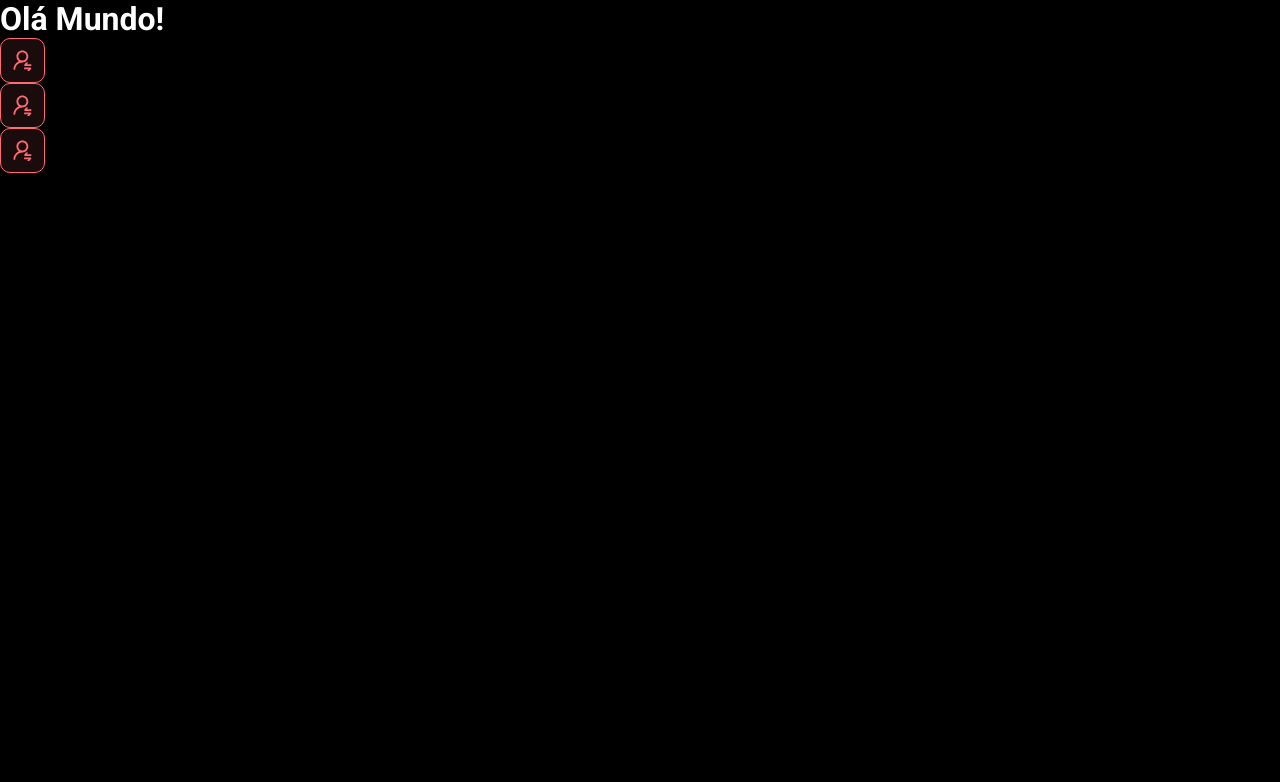
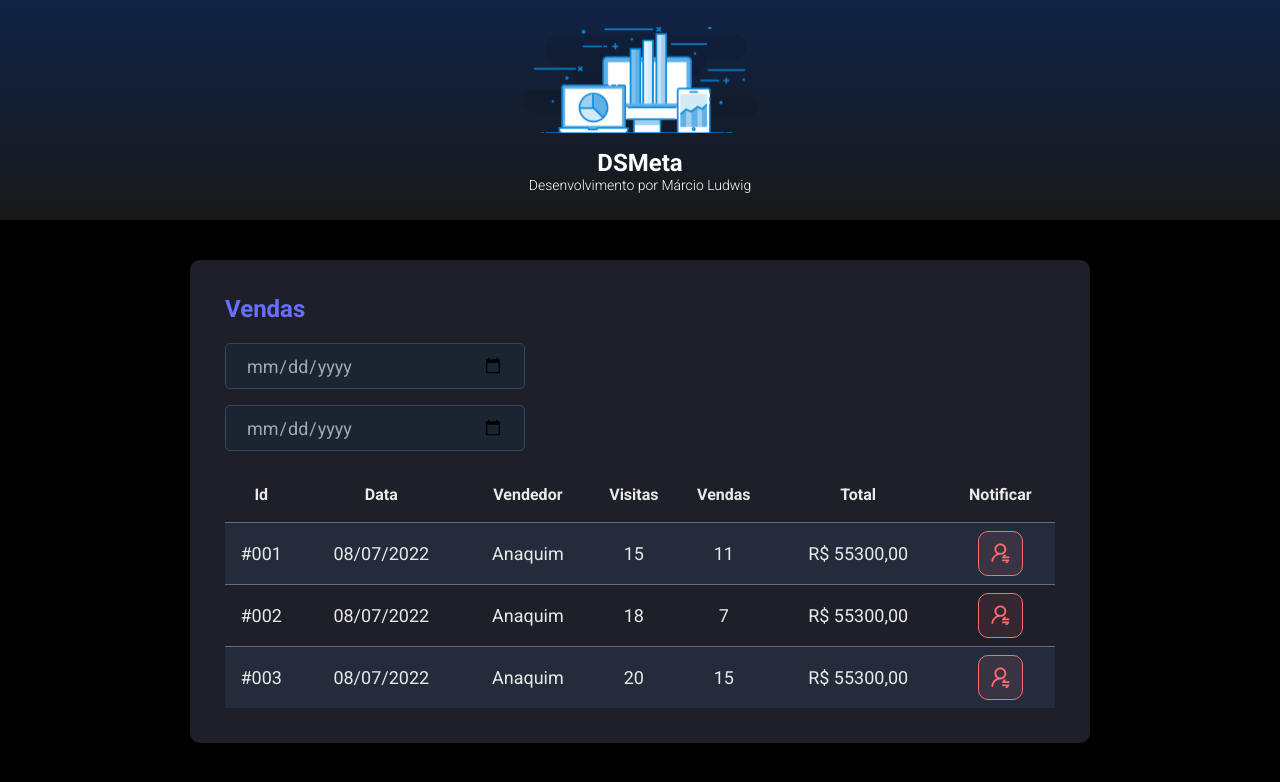
Before and after one commit to marcioludwig/dsmeta, a React (Vite) app in the folder frontend/: page / in a window 1280 px wide. Shown: the top 782 px of the page. Built offline with nearby package versions, Linux system fonts and the light colour scheme.

Commit message:
Other components

```diff
--- a/frontend/src/App.tsx
+++ b/frontend/src/App.tsx
@@ -1,12 +1,18 @@
+import Header from "./components/Header"
 import NotificationButtom from "./components/NotificationButton"
+import SalesCard from "./components/SalesCard"
 
 function App() {
   return (<>
-    <h1>Olá Mundo!</h1>
-    <NotificationButtom/>
-    <NotificationButtom/>
-    <NotificationButtom/>
-    </>
+    <Header />
+    <main>
+      <section id="sales">
+        <div className="dsmeta-container">
+            <SalesCard />
+        </div>
+      </section>
+    </main>
+  </>
   )
 }
 
--- /dev/null
+++ b/frontend/src/components/Header/index.tsx
@@ -0,0 +1,20 @@
+import logo from '../../assets/img/logo.svg'
+import './styles.css'
+function Header() {
+    return (
+        <header>
+        <div className="dsmeta-logo-container">
+            <img src={logo} alt="DSMeta"/>
+            <h1>
+                DSMeta
+            </h1>
+            <p>
+                Desenvolvimento por
+                <a href="https://github.com/marcioludwig"> Márcio Ludwig</a>
+            </p>
+        </div>
+    </header>
+    )
+  }
+
+  export default Header
--- /dev/null
+++ b/frontend/src/components/Header/styles.css
@@ -0,0 +1,27 @@
+header{
+    background: linear-gradient(180deg, #102347 0%, #181818 100%);
+    height: 220px;
+    display: flex;
+    align-items: center;
+    justify-content: center;
+}
+
+.dsmeta-logo-container {
+    display: flex;
+    flex-direction: column;
+    align-items: center;
+}
+
+.dsmeta-logo-container img {
+    width: 235px;
+}
+
+.dsmeta-logo-container h1 {
+    margin-top: 15px;
+    font-size: 24px;
+}
+
+.dsmeta-logo-container p {
+    font-size: 14px;
+    font-weight: 300;
+}
--- a/frontend/src/components/NotificationButton/index.tsx
+++ b/frontend/src/components/NotificationButton/index.tsx
@@ -2,7 +2,7 @@
 import './styles.css'
 function NotificationButtom() {
     return (
-        <div class="dsmeta-red-btn">
+        <div className="dsmeta-red-btn">
             <img src={icon} alt="Notificar"/>
         </div>
     )
--- /dev/null
+++ b/frontend/src/components/SalesCard/index.tsx
@@ -0,0 +1,76 @@
+import NotificationButtom from '../NotificationButton'
+import './styles.css'
+function SalesCard() {
+    return (<>
+        <div className="dsmeta-card">
+            <h2 className="dsmeta-sales-title">Vendas</h2>
+            <div>
+                <div className="dsmeta-form-control-container">
+                    <input className="dsmeta-form-control" type="date" />
+                </div>
+                <div className="dsmeta-form-control-container">
+                    <input className="dsmeta-form-control" type="date" />
+                </div>
+            </div>
+            <div>
+                <table className="dsmeta-sales-table">
+                    <thead>
+                        <tr>
+                            <th className="show992">Id</th>
+                            <th className="show576">Data</th>
+                            <th>Vendedor</th>
+                            <th className="show992">Visitas</th>
+                            <th className="show992">Vendas</th>
+                            <th>Total</th>
+                            <th>Notificar</th>
+                        </tr>
+                    </thead>
+                    <tbody>
+                        <tr>
+                            <td className="show992">#001</td>
+                            <td className="show576">08/07/2022</td>
+                            <td>Anaquim</td>
+                            <td className="show992">15</td>
+                            <td className="show992">11</td>
+                            <td>R$ 55300,00</td>
+                            <td>
+                                <div className="dsmeta-red-btn-container">
+                                    <NotificationButtom />
+                                </div>
+                            </td>
+                        </tr>
+                        <tr>
+                            <td className="show992">#002</td>
+                            <td className="show576">08/07/2022</td>
+                            <td>Anaquim</td>
+                            <td className="show992">18</td>
+                            <td className="show992">7</td>
+                            <td>R$ 55300,00</td>
+                            <td>
+                                <div className="dsmeta-red-btn-container">
+                                    <NotificationButtom />
+                                </div>
+                            </td>
+                        </tr>
+                        <tr>
+                            <td className="show992">#003</td>
+                            <td className="show576"> 08/07/2022</td>
+                            <td>Anaquim</td>
+                            <td className="show992">20</td>
+                            <td className="show992">15</td>
+                            <td>R$ 55300,00</td>
+                            <td>
+                                <div className="dsmeta-red-btn-container">
+                                    <NotificationButtom />
+                                </div>
+                            </td>
+                        </tr>
+                    </tbody>
+                </table>
+            </div>
+        </div>
+    </>
+    )
+}
+
+export default SalesCard
--- /dev/null
+++ b/frontend/src/components/SalesCard/styles.css
@@ -0,0 +1,103 @@
+.dsmeta-card {
+    background-color: rgb(30, 31, 41);
+    border-radius: 10px;
+    padding: 30px 10px;
+
+}
+
+.dsmeta-sales-title {
+    color: #676fff;
+    font-size: 24px;
+    margin-bottom: 20px;
+}
+
+.dsmeta-form-control {
+    height: 46px;
+    background-color: #1B2531;
+    border: 1px solid #384459;
+    border-radius: 5px;
+    width: 100%;
+    color: #9AAABE;
+    padding: 0 20px;
+    font-size: 18px;
+}
+
+.dsmeta-form-control-container {
+    margin-bottom: 16px;
+    max-width: 300px;
+}
+
+.dsmeta-sales-table {
+    width: 100%;
+    border-spacing: 0;
+    border-collapse: collapse;
+}
+
+.dsmeta-sales-table thead {
+    height: 55px;
+    font-size: 16px;
+    color: #E9E9E9;
+    font-weight: 700;
+
+}
+
+.dsmeta-sales-table tbody {
+    font-size: 14px;
+    font-weight: 400;
+    color: #E9E9E9;
+    text-align: center;
+}
+
+.dsmeta-sales-table tbody tr {
+    height: 74px;
+    border-top: 1px solid #5F6E82;
+}
+
+.dsmeta-sales-table tbody tr:hover>td {
+    background-color: #384459;
+}
+
+.dsmeta-sales-table tbody tr:nth-child(odd) {
+    background-color: #242C3B;
+}
+
+.dsmeta-red-btn-container {
+    display: flex;
+    justify-content: center;
+}
+
+.show576 {
+    display: none;
+}
+
+.show992 {
+    display: none;
+}
+
+@media (min-width: 576px) {
+
+    .show576 {
+        display: table-cell;
+    }
+
+    .dsmeta-card {
+        padding: 35px;
+
+    }
+
+    .dsmeta-sales-table tbody tr {
+        height: 62px;
+        font-size: 18px;
+    }
+
+    .dsmeta-sales-table tbody {
+        font-size: 18px;
+    }
+}
+
+@media (min-width: 992px) {
+
+    .show992 {
+        display: table-cell;
+    }
+}
--- a/frontend/src/index.css
+++ b/frontend/src/index.css
@@ -10,7 +10,18 @@
     background-color: #000;
     color: #ffffff;
 }
+
 a, a:hover, a:visited {
     color: unset;
     text-decoration: none;
 }
+
+.dsmeta-container{
+  width: 100%;
+  max-width: 900px;
+  margin: 0 auto;
+}
+
+#sales{
+  padding: 40px 10px;
+}
```
Also changed, not shown: frontend/src/assets/img/logo.svg (added).
